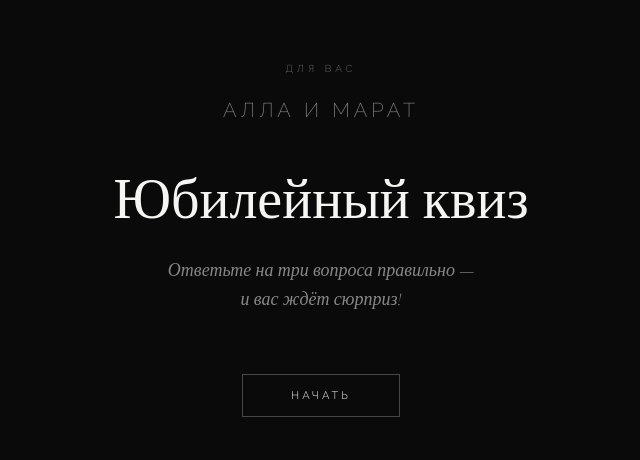
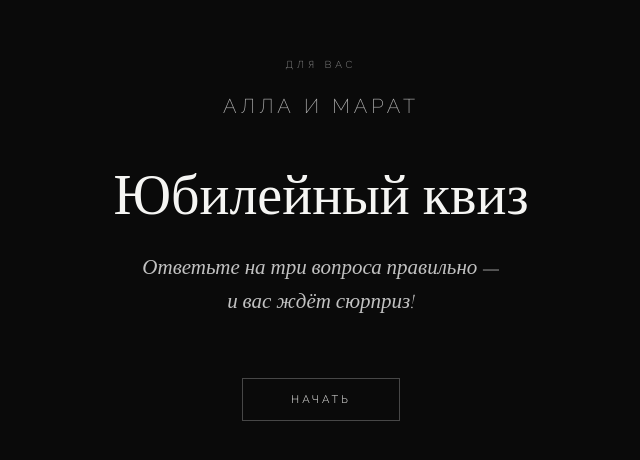
Before and after one commit to maxurazaev/sapphire_anniversary, a plain HTML site: page index.html in a window 1280 px wide. Shown: the part 160-620 px from the top of the page, without its empty margins (319-959 px from the left). Drawn offline with nearby package versions, Linux system fonts and the light colour scheme.

Commit message:
brighten intro text

```diff
--- a/index.html
+++ b/index.html
@@ -15,9 +15,9 @@
 
   /* INTRO */
   #screen-intro { text-align: center; animation: fadeIn 1.2s ease both; }
-  .intro-label { font-weight: 200; font-size: 10px; letter-spacing: 4px; text-transform: uppercase; color: var(--grey); margin-bottom: 48px; }
+  .intro-label { font-weight: 200; font-size: 10px; letter-spacing: 4px; text-transform: uppercase; color: rgba(255,255,255,0.7); margin-bottom: 48px; }
   .intro-title { font-family: 'Cormorant Garamond', serif; font-size: clamp(38px,10vw,56px); font-weight: 300; line-height: 1.1; margin-bottom: 24px; }
-  .intro-sub { font-family: 'Cormorant Garamond', serif; font-style: italic; font-size: 18px; color: var(--grey); margin-bottom: 60px; line-height: 1.6; }
+  .intro-sub { font-family: 'Cormorant Garamond', serif; font-style: italic; font-size: 21px; color: rgba(255,255,255,0.75); margin-bottom: 60px; line-height: 1.6; }
 
   /* BUTTONS */
   .btn { display: inline-block; padding: 14px 48px; border: 1px solid rgba(255,255,255,0.25); background: transparent; color: var(--white); font-family: 'Raleway', sans-serif; font-weight: 300; font-size: 11px; letter-spacing: 3px; text-transform: uppercase; cursor: pointer; transition: all 0.4s ease; position: relative; overflow: hidden; }
```
